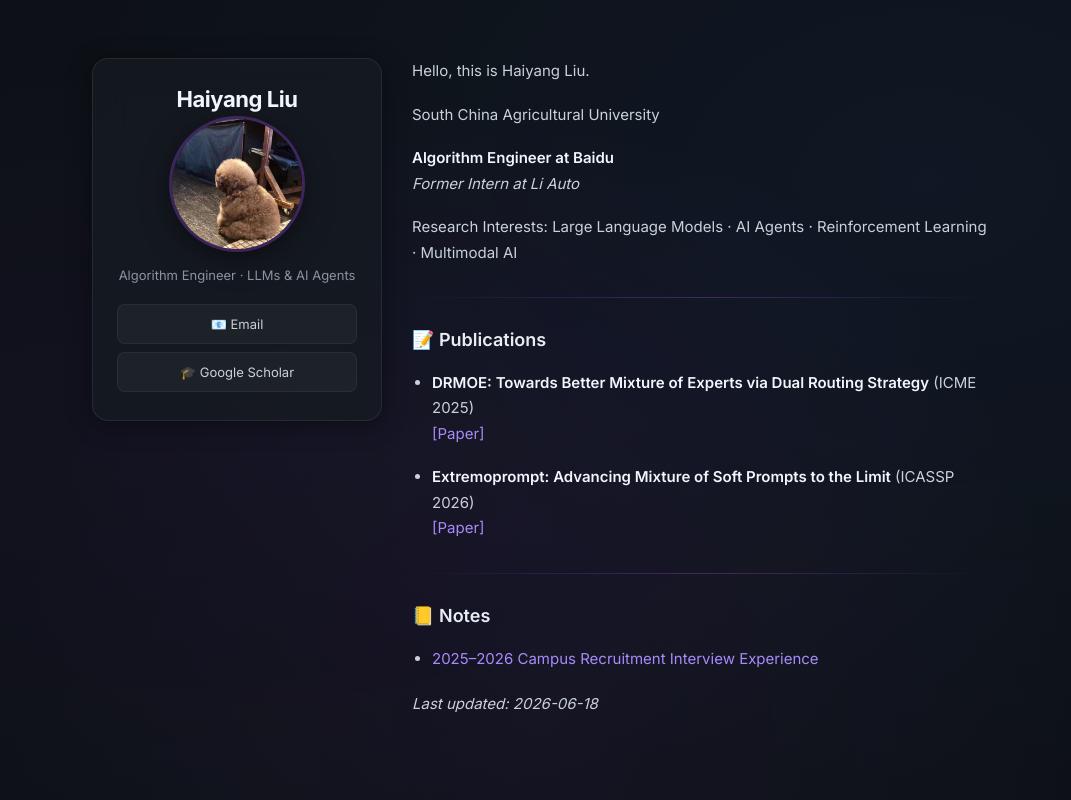
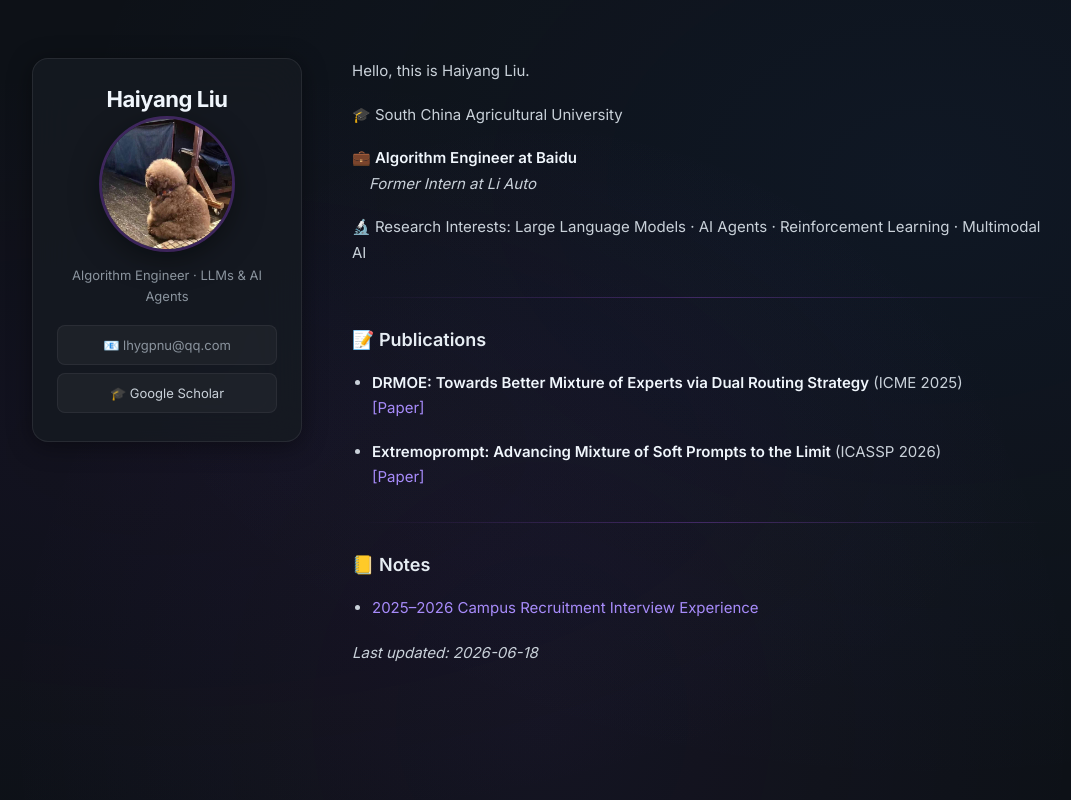
Before and after one commit to lhyscau/lhyscau.github.io, a Jekyll site: the page built from index.md, in a window 1280 px wide and 900 px high. Shown: the top 800 px of the window, without its empty margins (98-1169 px from the left). Built offline with Jekyll 4.4.1, drawn with Linux system fonts in a browser that asks for light colours.

Commit message:
扩大内容区域宽度 + Email 改为纯文本 + 添加 emoji
- 内容区域从 580px 扩展到 700px，整体宽度 1020px
- Email 从超链接改为纯文本显示
- 学校、工作、兴趣加入对应 emoji 表情
- 侧边栏样式调整

Co-Authored-By: Claude <noreply@anthropic.com>

```diff
--- a/_layouts/default.html
+++ b/_layouts/default.html
@@ -26,7 +26,7 @@
         <p>{{ site.description | default: site.github.project_tagline }}</p>
 
         <nav class="sidebar-links">
-          <a href="mailto:lhygpnu@qq.com">📧 Email</a>
+          <span class="sidebar-text">📧 lhygpnu@qq.com</span>
           <a href="https://scholar.google.com/citations?user=60KZ6o0AAAAJ&hl=zh-CN" target="_blank">🎓 Google Scholar</a>
         </nav>
 
--- a/_layouts/wide.html
+++ b/_layouts/wide.html
@@ -36,7 +36,7 @@
         <p>{{ site.description | default: site.github.project_tagline }}</p>
 
         <nav class="sidebar-links">
-          <a href="mailto:lhygpnu@qq.com">📧 Email</a>
+          <span class="sidebar-text">📧 lhygpnu@qq.com</span>
           <a href="https://scholar.google.com/citations?user=60KZ6o0AAAAJ&hl=zh-CN" target="_blank">🎓 Google Scholar</a>
         </nav>
 
--- a/assets/css/modern.css
+++ b/assets/css/modern.css
@@ -20,13 +20,13 @@ body {
 }
 
 .wrapper {
-  width: 900px;
+  width: 1020px;
   margin: 0 auto;
 }
 
 /* === Header / Sidebar === */
 header {
-  width: 240px;
+  width: 220px;
   float: left;
   position: fixed;
   -webkit-font-smoothing: subpixel-antialiased;
@@ -100,9 +100,19 @@ header p {
   font-weight: 500;
 }
 
+.sidebar-text {
+  display: block;
+  padding: 8px 12px;
+  border-radius: 8px;
+  font-size: 13px;
+  color: #8b949e;
+  background: rgba(255, 255, 255, 0.04);
+  border: 1px solid rgba(255, 255, 255, 0.06);
+}
+
 /* === Content Section === */
 section {
-  width: 580px;
+  width: 700px;
   float: right;
   padding-bottom: 60px;
 }
@@ -228,7 +238,7 @@ hr {
 
 /* === Footer === */
 footer {
-  width: 240px;
+  width: 220px;
   float: left;
   position: fixed;
   bottom: 40px;
--- a/index.md
+++ b/index.md
@@ -4,12 +4,12 @@ layout: default
 
 Hello, this is Haiyang Liu.
 
-South China Agricultural University
+🎓 South China Agricultural University
 
-**Algorithm Engineer at Baidu**
-*Former Intern at Li Auto*
+💼 **Algorithm Engineer at Baidu**
+&nbsp;&nbsp;&nbsp;&nbsp;*Former Intern at Li Auto*
 
-Research Interests: Large Language Models · AI Agents · Reinforcement Learning · Multimodal AI
+🔬 Research Interests: Large Language Models · AI Agents · Reinforcement Learning · Multimodal AI
 
 ---
 
```
